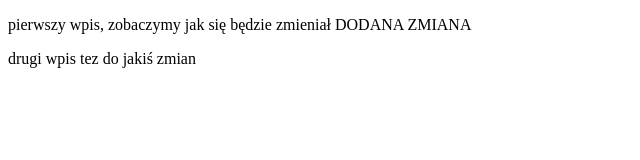
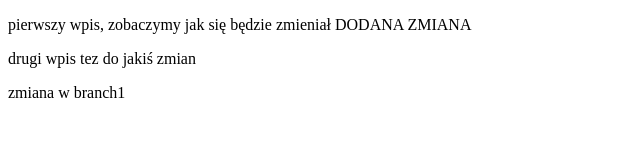
Before and after one commit to SlawekKlodka/Slawek_testGIT, a plain HTML site: page index.html in a window 1280 px wide. Shown: the whole page, without its empty margins (0-640 px from the left). Drawn offline with Linux system fonts and the light colour scheme.

Commit message:
zmiana w branch1

```diff
--- a/index.html
+++ b/index.html
@@ -6,6 +6,7 @@
 
     <p>pierwszy wpis, zobaczymy jak się będzie zmieniał DODANA ZMIANA</p>
     <p>drugi wpis tez do jakiś zmian</p>
+    zmiana w branch1
 
 </head>
 <body>
```
